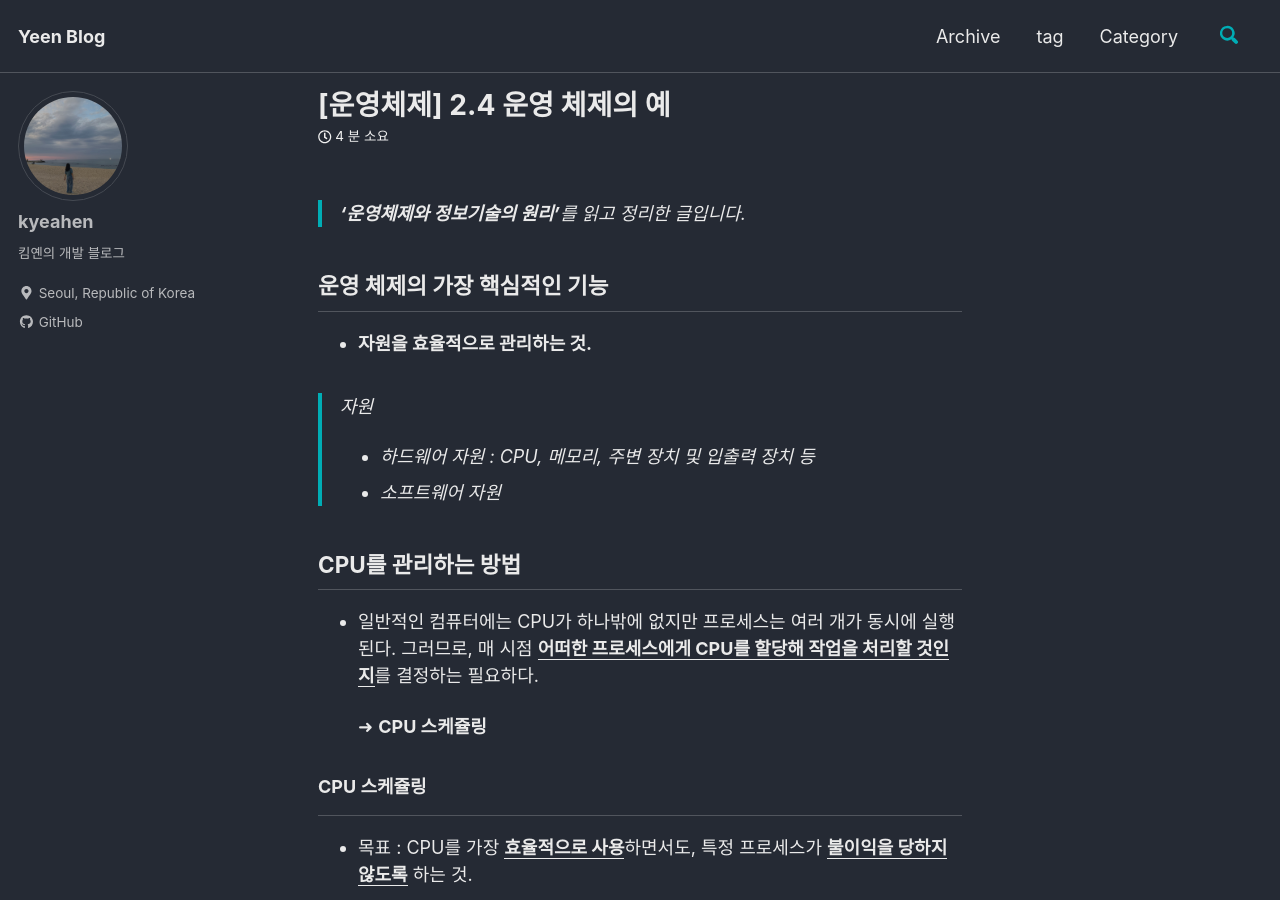
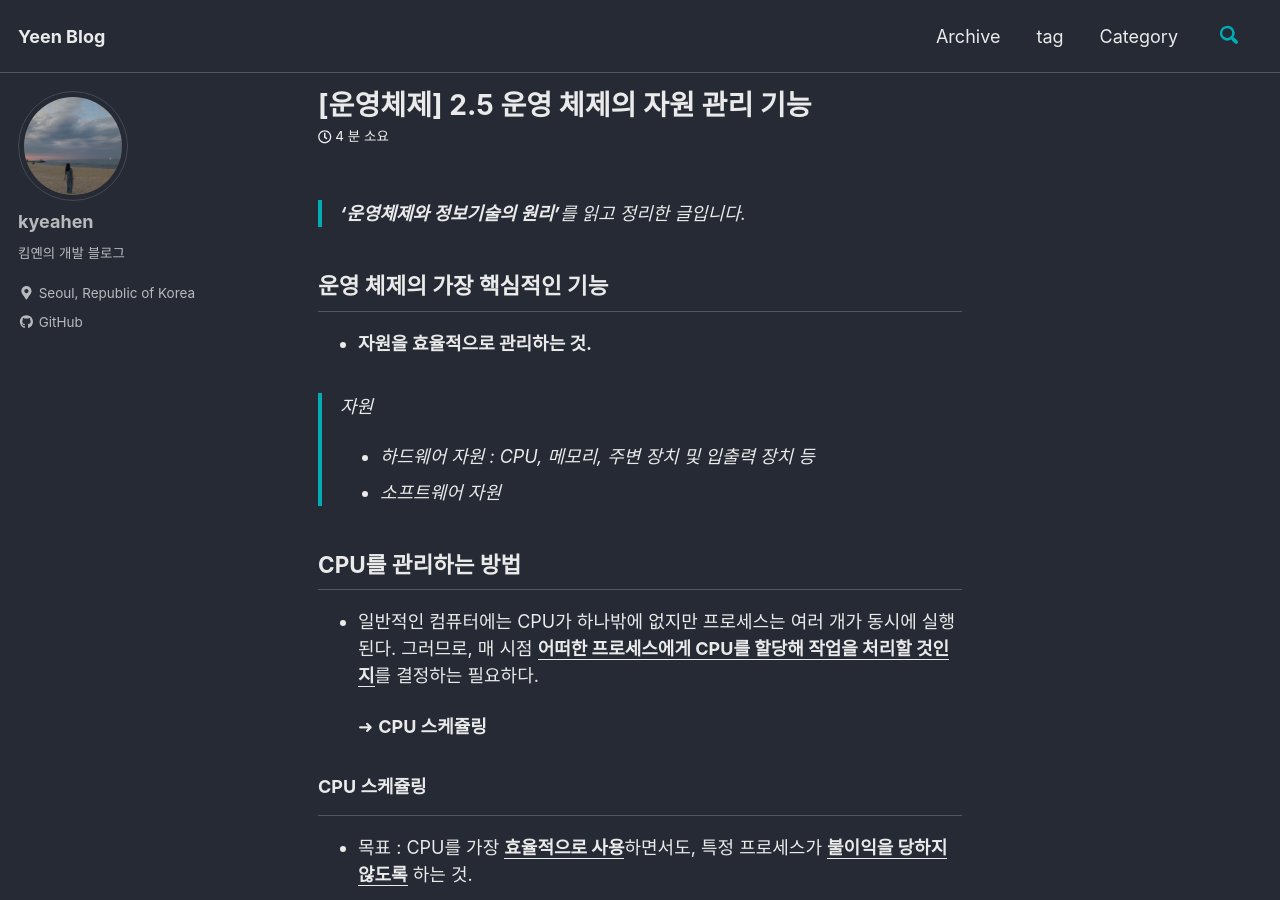
Before and after one commit to kyeahen/kyeahen.github.io, a Jekyll site: the page built from _posts/2020-01-16-[운영체제] 2.5 운영 체제의 자원 관리 기능.md, in a window 1280 px wide and 900 px high. Built offline with Jekyll 4.4.1, drawn with Linux system fonts in a browser that asks for light colours; cached includes are drawn as plain includes; nearby versions of some CDN libraries; comment, search, counter and statistics services are not loaded; some of the changed text lies outside the part shown.

Commit message:
Modify post - 운영 체제 2장 2.5 운영 체제의 자원 관리

```diff
--- a/_posts/2020-01-16-[운영체제] 2.5 운영 체제의 자원 관리 기능.md
+++ b/_posts/2020-01-16-[운영체제] 2.5 운영 체제의 자원 관리 기능.md
@@ -1,5 +1,5 @@
 ---
-title: '[운영체제] 2.4 운영 체제의 예'
+title: '[운영체제] 2.5 운영 체제의 자원 관리 기능'
 categories:
   - Operating System
 tags:
```
Also changed, not shown: other parts of _posts/2020-01-16-[운영체제] 2.5 운영 체제의 자원 관리 기능.md (+1 -1 lines).
